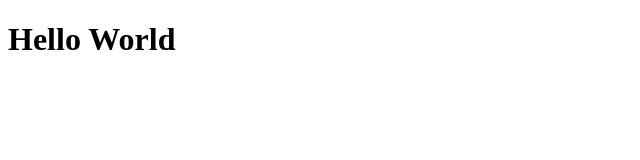
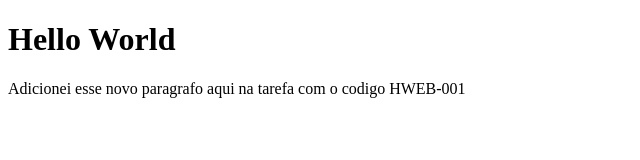
Before and after one commit to david-cesar/aulas-hweb, a plain HTML site: page index.html in a window 1280 px wide. Shown: the whole page, without its empty margins (0-640 px from the left). Drawn offline with Linux system fonts and the light colour scheme.

Commit message:
adicionei um paragrafo no meu arquivo index.html

```diff
--- a/index.html
+++ b/index.html
@@ -10,6 +10,7 @@
 
 <body>
     <h1>Hello World</h1>
+    <p>Adicionei esse novo paragrafo aqui na tarefa com o codigo HWEB-001</p>
 </body>
 
 </html>
```
